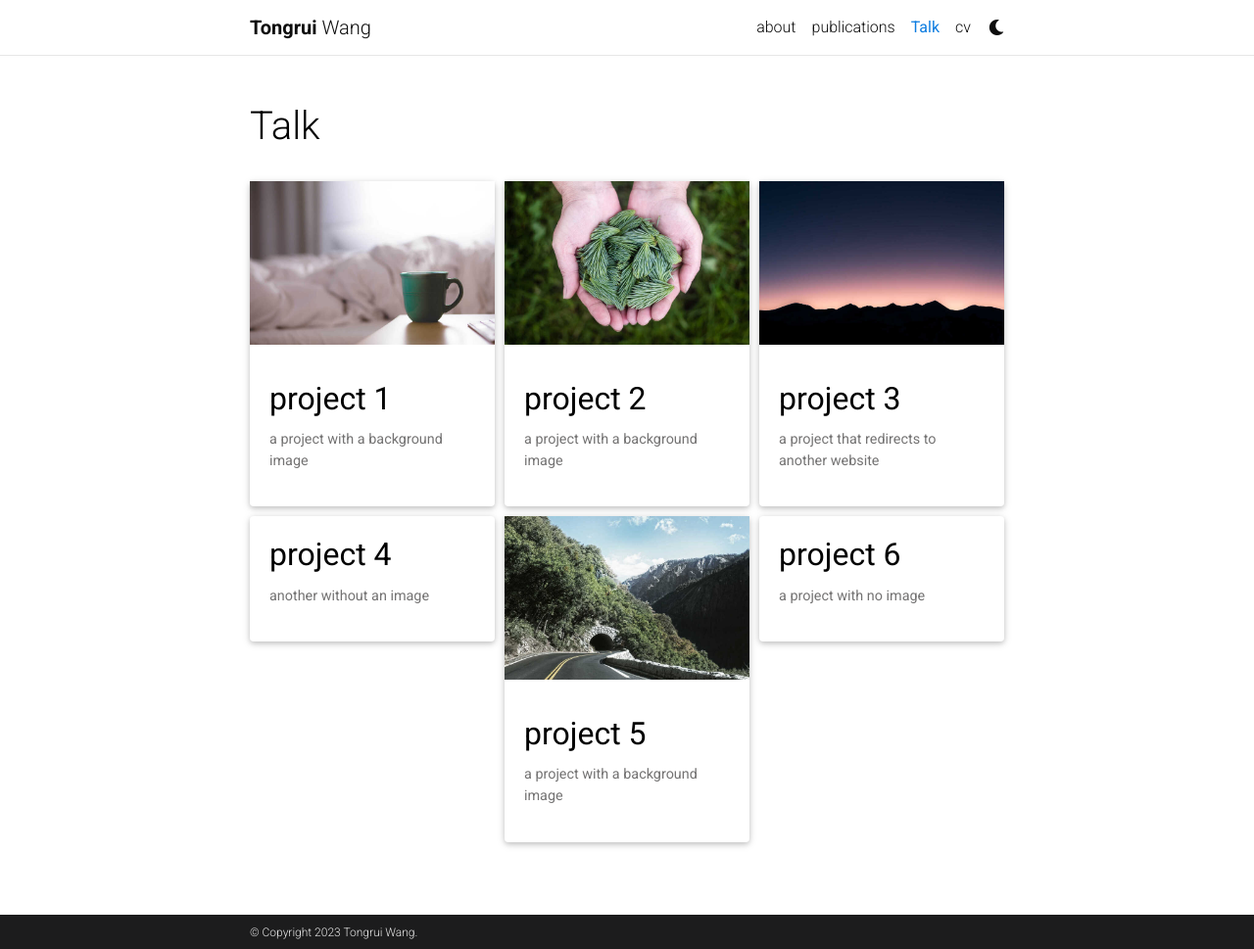
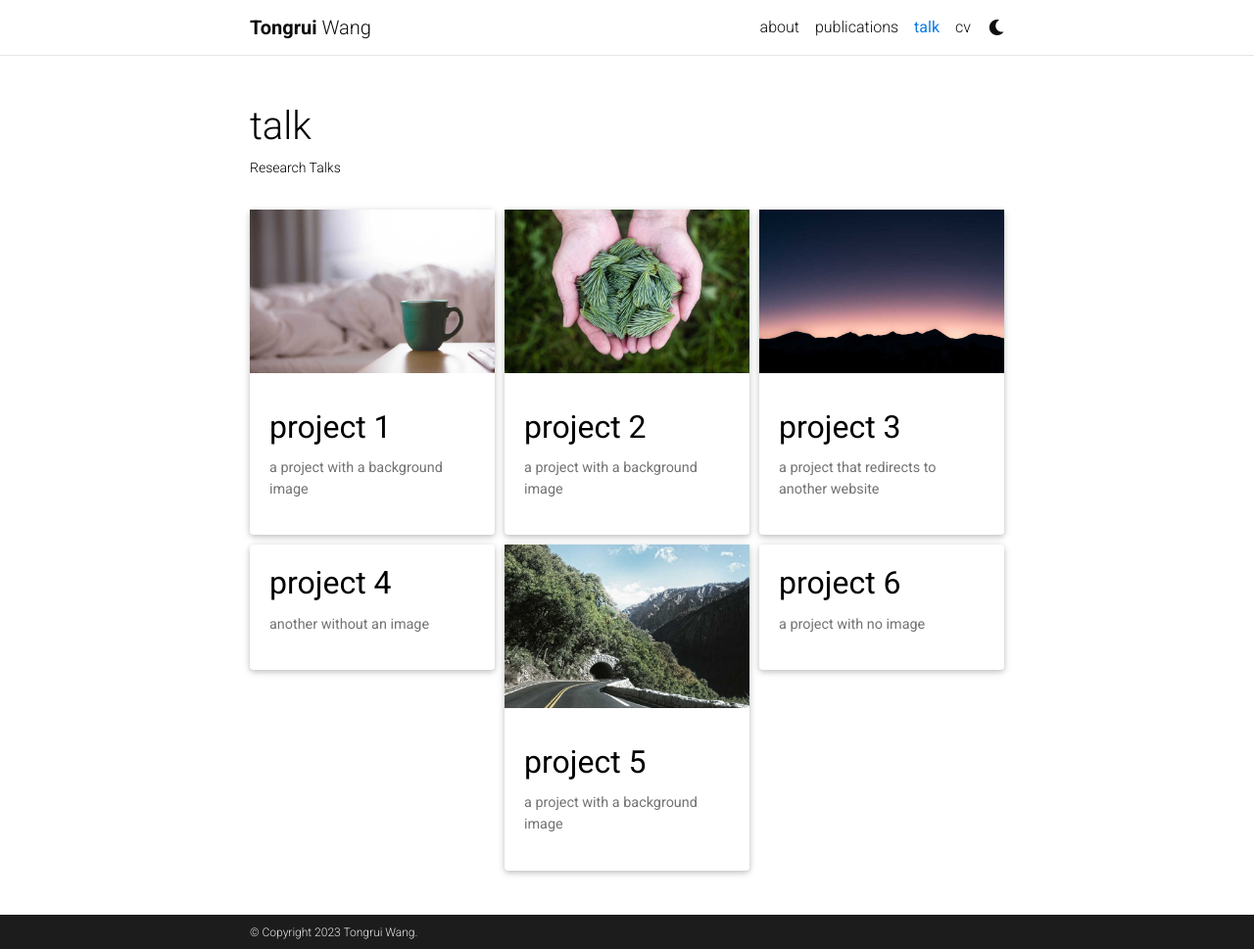
Before and after one commit to XilunL/XilunL.github.io, a Jekyll site: the page built from _pages/teaching.md, in a window 1280 px wide and 969 px high. Shown: the whole window at 98% size. Built offline with Jekyll 4.4.1, drawn with Linux system fonts in a browser that asks for light colours; full-size pictures stand in for the smaller copies a plugin makes; comment, search, counter and statistics services are not loaded; a style sheet for code colours, icons or effects is not loaded.

Commit message:
Update teaching.md

```diff
--- a/_pages/teaching.md
+++ b/_pages/teaching.md
@@ -1,39 +1,14 @@
 ---
 layout: page
 permalink: /teaching/
-title: Talk
-description:
+title: talk
+description: Research Talks
 nav: true
 nav_order: 3
 ---
 
 <!-- pages/projects.md -->
 <div class="projects">
-{%- if site.enable_project_categories and page.display_categories %}
-  <!-- Display categorized projects -->
-  {%- for category in page.display_categories %}
-  <h2 class="category">{{ category }}</h2>
-  {%- assign categorized_projects = site.projects | where: "category", category -%}
-  {%- assign sorted_projects = categorized_projects | sort: "importance" %}
-  <!-- Generate cards for each project -->
-  {% if page.horizontal -%}
-  <div class="container">
-    <div class="row row-cols-2">
-    {%- for project in sorted_projects -%}
-      {% include projects_horizontal.html %}
-    {%- endfor %}
-    </div>
-  </div>
-  {%- else -%}
-  <div class="grid">
-    {%- for project in sorted_projects -%}
-      {% include projects.html %}
-    {%- endfor %}
-  </div>
-  {%- endif -%}
-  {% endfor %}
-
-{%- else -%}
 <!-- Display projects without categories -->
   {%- assign sorted_projects = site.projects | sort: "importance" -%}
   <!-- Generate cards for each project -->
@@ -52,5 +27,4 @@
     {%- endfor %}
   </div>
   {%- endif -%}
-{%- endif -%}
 </div>
```
